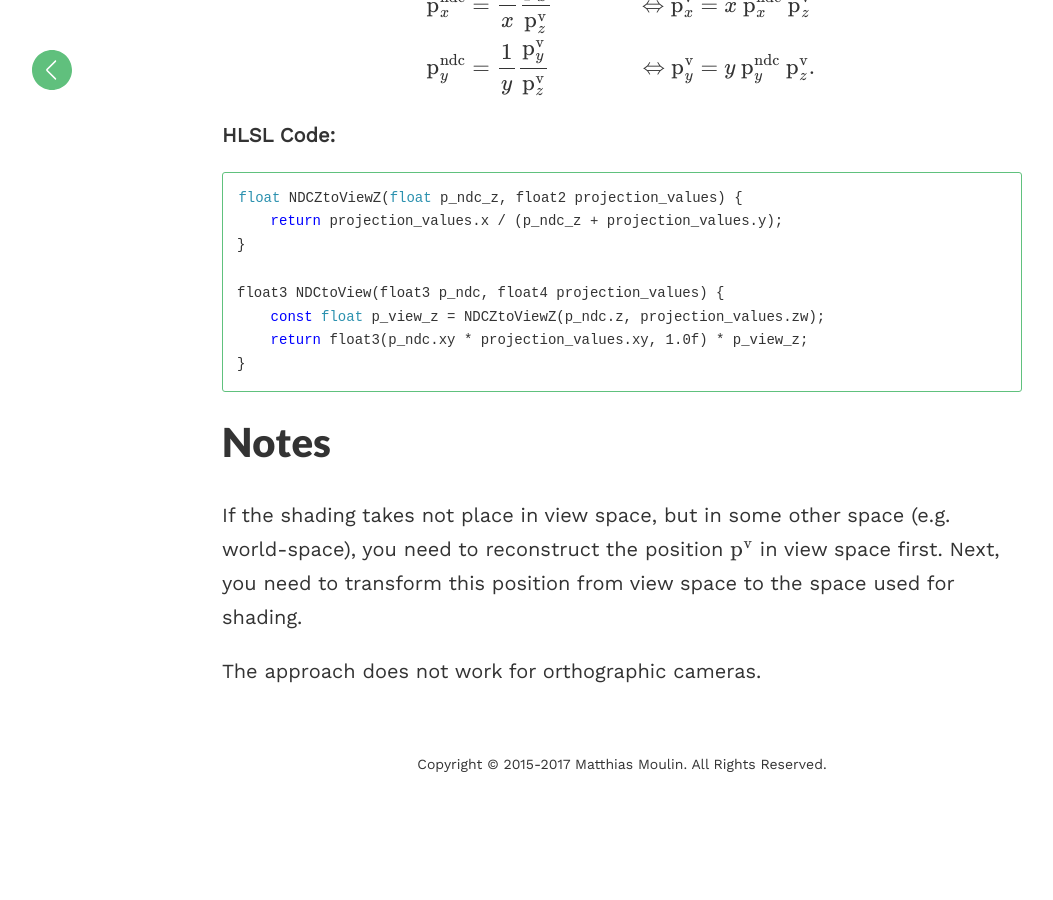
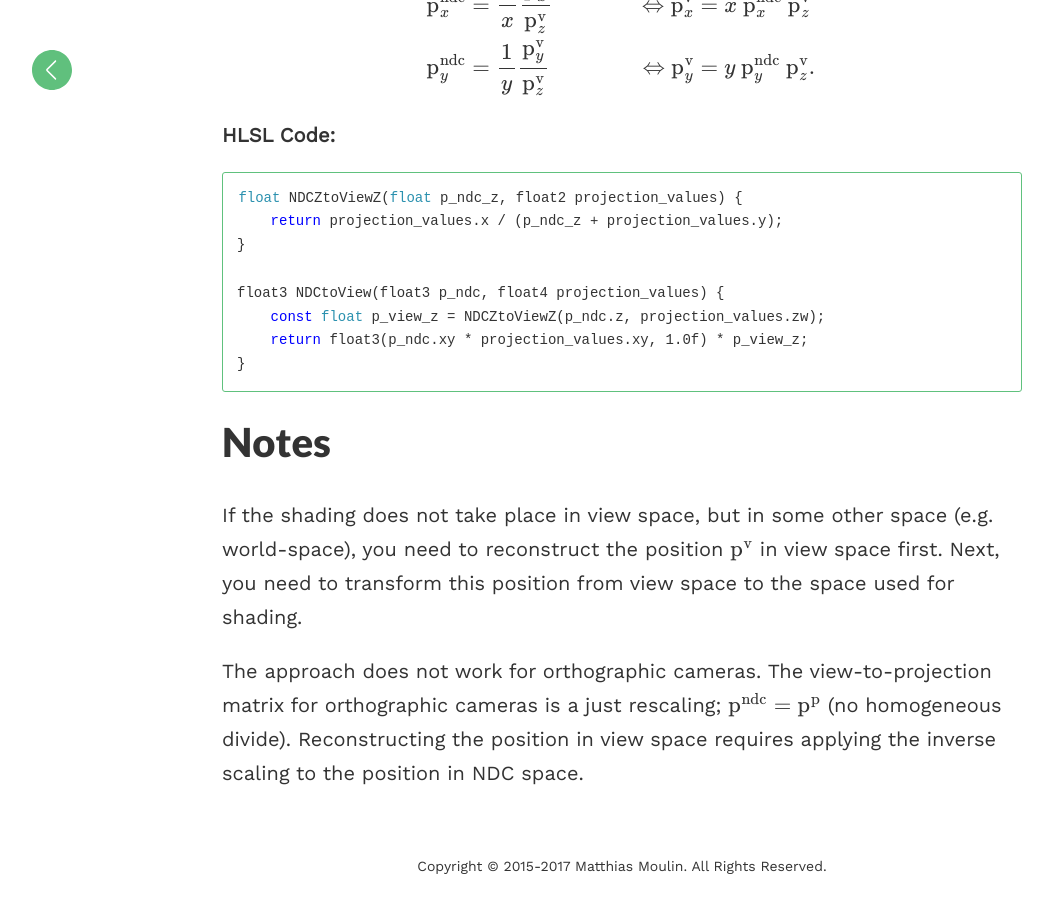
Before and after one commit to matt77hias/Blog, a Jekyll site: the page built from _posts/2017-09-07-ndc-to-view-space.md, in a window 1280 px wide and 900 px high, scrolled down 2303 px. Shown: the whole window, without its empty margins (18-1071 px from the left). Built offline with Jekyll 4.4.1, drawn with Linux system fonts in a browser that asks for light colours; formulas are drawn with MathJax 3; comment, search, counter and statistics services are not loaded; before the commit the page ends 3101 px from its top, so only the background shows below that.

Commit message:
Update 2017-09-07-ndc-to-view-space.md

```diff
--- a/_posts/2017-09-07-ndc-to-view-space.md
+++ b/_posts/2017-09-07-ndc-to-view-space.md
@@ -76,7 +76,6 @@ float3 NDCtoView(float3 p_ndc, float4 projection_values) {
 
 # Notes
 
-If the shading takes not place in view space, but in some other space (e.g. world-space), you need to reconstruct the position $$\mathrm{p^v}$$ in view space first.
-Next, you need to transform this position from view space to the space used for shading.
+If the shading does not take place in view space, but in some other space (e.g. world-space), you need to reconstruct the position $$\mathrm{p^v}$$ in view space first. Next, you need to transform this position from view space to the space used for shading.
 
-The approach does not work for orthographic cameras.
+The approach does not work for orthographic cameras. The view-to-projection matrix for orthographic cameras is a just rescaling; $$\mathrm{p^{ndc}}=\mathrm{p^{p}}$$ (no homogeneous divide). Reconstructing the position in view space requires applying the inverse scaling to the position in NDC space.
```
